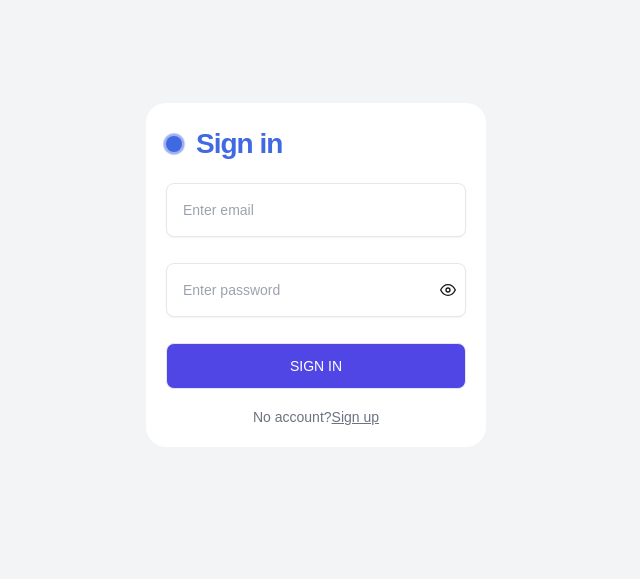
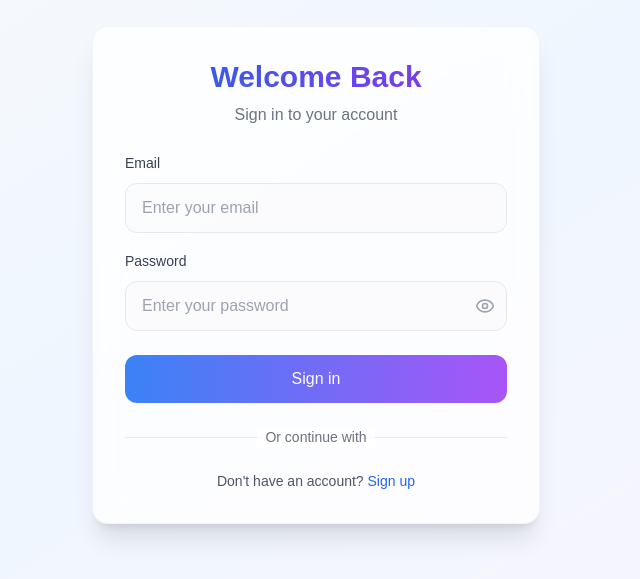
Before and after one commit to Sophiedev-dev/Projetsoutenance-, a Next.js app: page /Sign in a window 1280 px wide. Shown: the part 125-704 px from the top of the page, without its empty margins (324-964 px from the left). Built offline with nearby package versions, Linux system fonts and the light colour scheme.

Commit message:
Design Home Sign In Admin

```diff
--- a/app/Sign/page.tsx
+++ b/app/Sign/page.tsx
@@ -1,19 +1,18 @@
 'use client';
 
 import React, { useState } from 'react';
-import styled from 'styled-components';
 import { useRouter } from 'next/navigation';
 import Link from 'next/link';
-import { FiEye, FiEyeOff } from 'react-icons/fi'; // Import des icônes d'œil
+import { Eye, EyeOff } from 'lucide-react';
 
 const Form = () => {
   const [email, setEmail] = useState('');
   const [password, setPassword] = useState('');
   const [error, setError] = useState('');
-  const [passwordVisible, setPasswordVisible] = useState(false); // État pour contrôler la visibilité du mot de passe
+  const [passwordVisible, setPasswordVisible] = useState(false);
   const router = useRouter();
 
-  const handleSubmit = async (e: { preventDefault: () => void }) => {
+  const handleSubmit = async (e) => {
     e.preventDefault();
     setError('');
 
@@ -26,16 +25,12 @@ const Form = () => {
 
       if (response.ok) {
         const data = await response.json();
-
-        // Stocker l'objet utilisateur complet dans localStorage
         localStorage.setItem('user', JSON.stringify(data));
 
-        // Rediriger en fonction du rôle de l'utilisateur
         if (data.role === 'admin') {
-          router.push('/adminDashboard'); // Rediriger vers le tableau de bord admin
+          router.push('/adminDashboard');
         } else if (data.role === 'etudiant') {
-          router.push('/login'); // Rediriger vers le tableau de bord utilisateur
-
+          router.push('/login');
         }
       } else {
         const data = await response.json();
@@ -46,161 +41,91 @@ const Form = () => {
     }
   };
 
+  return (
 
-  return (
-    <StyledWrapper>
-      <form className="form" onSubmit={handleSubmit}>
-        <p className="form-title">Sign in</p>
-        <div className="input-container">
+    <div className="min-h-screen bg-gradient-to-br from-gray-50 via-blue-50 to-purple-50 flex items-center justify-center p-4">
+      <div className="w-full max-w-md ">
+        <form
+          onSubmit={handleSubmit}
+          className="backdrop-blur-lg bg-white/80 p-8 rounded-2xl shadow-xl space-y-6 border border-gray-100"
+        >
+          <div className="text-center space-y-2">
+            <h1 className="text-3xl font-bold bg-clip-text text-transparent bg-gradient-to-r from-blue-600 to-purple-600">
+              Welcome Back
+            </h1>
+            <p className="text-gray-500">Sign in to your account</p>
+          </div>
+
+          <div className="space-y-4">
+            <div className="space-y-2">
+              <label className="text-sm font-medium text-gray-700">Email</label>
+              <div className="relative">
                 <input
                   type="email"
-            placeholder="Enter email"
                   value={email}
                   onChange={(e) => setEmail(e.target.value)}
+                  className="w-full px-4 py-3 rounded-xl bg-gray-50/50 border border-gray-200 focus:border-blue-500 focus:ring-2 focus:ring-blue-200 transition-all duration-200 outline-none"
+                  placeholder="Enter your email"
                 />
-          <span></span>
               </div>
-        <div className="input-container">
+            </div>
+
+            <div className="space-y-2">
+              <label className="text-sm font-medium text-gray-700">Password</label>
+              <div className="relative">
                 <input
-            type={passwordVisible ? 'text' : 'password'} // Affiche le mot de passe ou le masque
-            placeholder="Enter password"
+                  type={passwordVisible ? 'text' : 'password'}
                   value={password}
                   onChange={(e) => setPassword(e.target.value)}
+                  className="w-full px-4 py-3 rounded-xl bg-gray-50/50 border border-gray-200 focus:border-blue-500 focus:ring-2 focus:ring-blue-200 transition-all duration-200 outline-none"
+                  placeholder="Enter your password"
                 />
-          <PasswordToggle onClick={() => setPasswordVisible(!passwordVisible)}>
-            {passwordVisible ? <FiEyeOff /> : <FiEye />} {/* Affiche l'icône de l'œil */}
-          </PasswordToggle>
+                <button
+                  type="button"
+                  onClick={() => setPasswordVisible(!passwordVisible)}
+                  className="absolute right-3 top-1/2 -translate-y-1/2 text-gray-400 hover:text-gray-600"
+                >
+                  {passwordVisible ? <EyeOff size={20} /> : <Eye size={20} />}
+                </button>
               </div>
-        {error && <p className="error-message">{error}</p>}
-        <button type="submit" className="submit">
+            </div>
+          </div>
+
+          {error && (
+            <div className="bg-red-50 text-red-500 px-4 py-3 rounded-lg text-sm">
+              {error}
+            </div>
+          )}
+
+          <button
+            type="submit"
+            className="w-full bg-gradient-to-r from-blue-500 to-purple-500 text-white py-3 rounded-xl font-medium hover:shadow-lg hover:scale-[1.02] transition-all duration-200"
+          >
             Sign in
           </button>
-        <p className="signup-link">
-          No account?
-          <Link href='./register'>
+
+          <div className="relative">
+            <div className="absolute inset-0 flex items-center">
+              <div className="w-full border-t border-gray-200"></div>
+            </div>
+            <div className="relative flex justify-center text-sm">
+              <span className="px-2 bg-white/80 text-gray-500">Or continue with</span>
+            </div>
+          </div>
+
+          <div className="text-center text-sm text-gray-600">
+            Don't have an account?{' '}
+            <Link
+              href="./register"
+              className="font-medium text-blue-600 hover:text-purple-600 transition-colors"
+            >
               Sign up
             </Link>
-        </p>
+          </div>
         </form>
-    </StyledWrapper>
+      </div>
+    </div>
   );
 }
 
-const StyledWrapper = styled.div`
-  display: flex;
-  justify-content: center;
-  align-items: center;
-  height: 100vh;
-  background-color: #f3f4f6;
-
-  .form {
-    display: flex;
-    flex-direction: column;
-    gap: 10px;
-    max-width: 350px;
-    background-color: #fff;
-    padding: 20px;
-    border-radius: 20px;
-    position: relative;
-  }
-
-  .form-title {
-    font-size: 28px;
-    color: royalblue;
-    font-weight: 600;
-    letter-spacing: -1px;
-    position: relative;
-    display: flex;
-    align-items: center;
-    padding-left: 30px;
-  }
-
-  .form-title::before, .form-title::after {
-    position: absolute;
-    content: "";
-    height: 16px;
-    width: 16px;
-    border-radius: 50%;
-    left: 0px;
-    background-color: royalblue;
-  }
-
-  .form-title::after {
-    animation: pulse 1s linear infinite; /* Animation de pulsation */
-  }
-
-  .input-container {
-    position: relative;
-  }
-
-  .input-container input, .form button {
-    outline: none;
-    border: 1px solid #e5e7eb;
-    margin: 8px 0;
-  }
-
-  .input-container input {
-    background-color: #fff;
-    padding: 1rem;
-    padding-right: 3rem;
-    font-size: 0.875rem;
-    line-height: 1.25rem;
-    width: 300px;
-    border-radius: 0.5rem;
-    box-shadow: 0 1px 2px 0 rgba(0, 0, 0, 0.05);
-  }
-
-  .submit {
-    display: block;
-    padding-top: 0.75rem;
-    padding-bottom: 0.75rem;
-    padding-left: 1.25rem;
-    padding-right: 1.25rem;
-    background-color: #4F46E5;
-    color: #ffffff;
-    font-size: 0.875rem;
-    line-height: 1.25rem;
-    font-weight: 500;
-    width: 100%;
-    border-radius: 0.5rem;
-    text-transform: uppercase;
-  }
-
-  .signup-link {
-    color: #6B7280;
-    font-size: 0.875rem;
-    line-height: 1.25rem;
-    text-align: center;
-  }
-
-  .signup-link a {
-    text-decoration: underline;
-    color: #6B7280;
-    transition: color 0.3s ease;
-  }
-
-  .signup-link a:hover {
-    color: #1E40AF;
-  }
-
-  @keyframes pulse {
-    from {
-      transform: scale(0.9);
-      opacity: 1;
-    }
-    to {
-      transform: scale(1.8);
-      opacity: 0;
-    }
-  }
-`;
-
-const PasswordToggle = styled.div`
-  position: absolute;
-  right: 10px;
-  top: 50%;
-  transform: translateY(-50%);
-  cursor: pointer;
-`;
-
 export default Form;
--- a/app/register/page.tsx
+++ b/app/register/page.tsx
@@ -52,7 +52,7 @@ const Form = () => {
   };
 
   return (
-    <StyledWrapper>
+    <StyledWrapper >
       <form className="form" onSubmit={handleSubmit}>
         <p className="title">Sign Up</p>
         <p className="message">Signup now and get full access to our app.</p>
```
Also changed, not shown: app/adminDashboard/page.tsx (+92 -50 lines), app/page.tsx (+66 -48 lines). Lines whose indentation alone changed are shown as unchanged.
